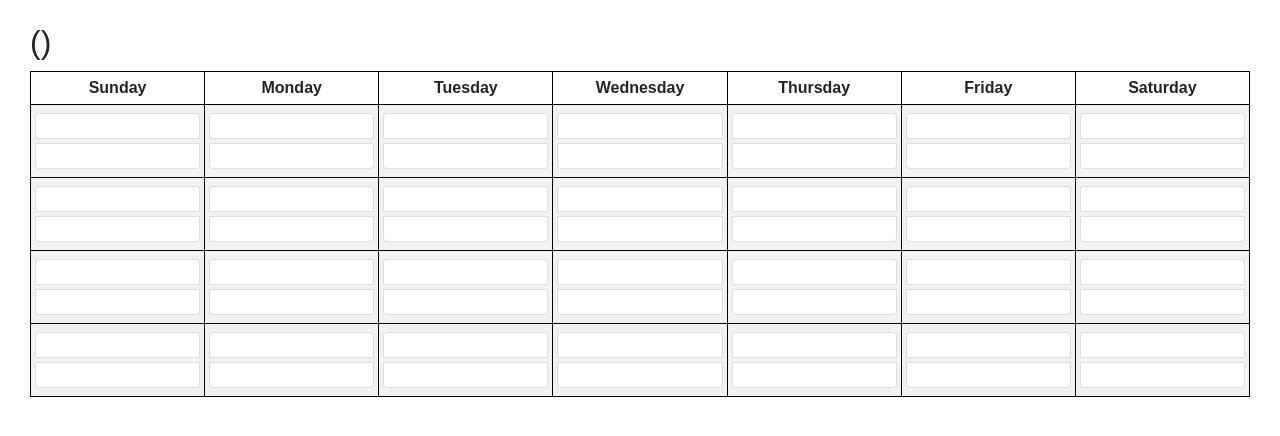
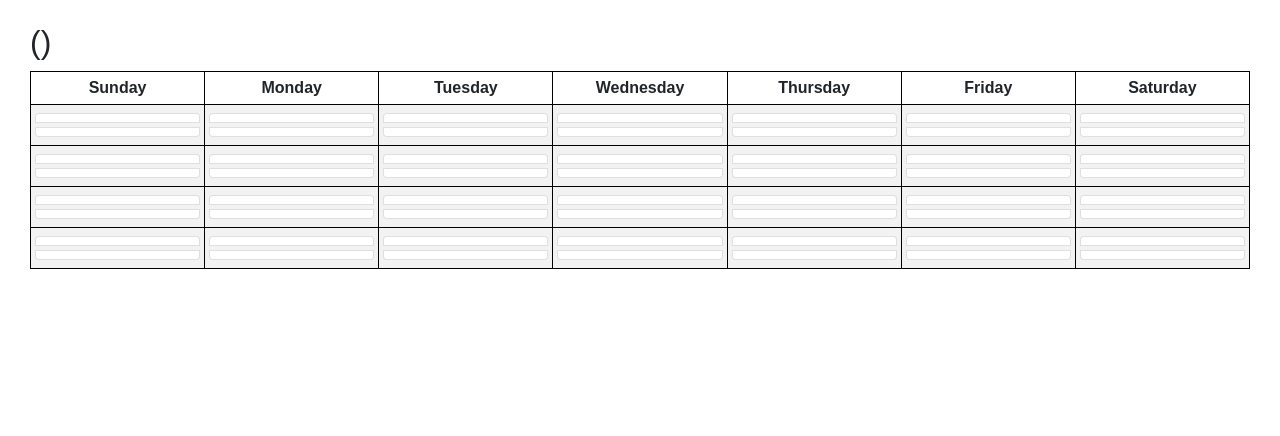
Before and after one commit to Myoldmopar/Cait.Rocks, a Django app: template recipes/templates/recipes/month_detail.html in a window 1280 px wide. Shown: the part 66-502 px from the top of the page. Run offline with Django 3.2, Linux system fonts and the light colour scheme; the template is opened without the code that fills it, so the values that code supplies are empty; some libraries are stand-ins or nearby versions.

Commit message:
Reduce padding on monthly detail links

```diff
--- a/recipes/templates/recipes/month_detail.html
+++ b/recipes/templates/recipes/month_detail.html
@@ -19,7 +19,7 @@
                         <div class="list-group"
                              ng-show="month.data[week_num][day_of_week].date_number !== '-'">
                             <a class="list-group-item list-group-item-action"
-                               style="text-align:center;margin-bottom:4px;"
+                               style="text-align:center;margin-bottom:4px;padding:0.25rem;"
                                ng-repeat="recipe_num in [0, 1]"
                                ng-show="month.data[week_num][day_of_week]['recipe' + recipe_num] !== null"
                                href="{[{ '/planner/recipe_views/' + month.data[week_num][day_of_week]['recipe' + recipe_num].id + '/' }]}">
```
